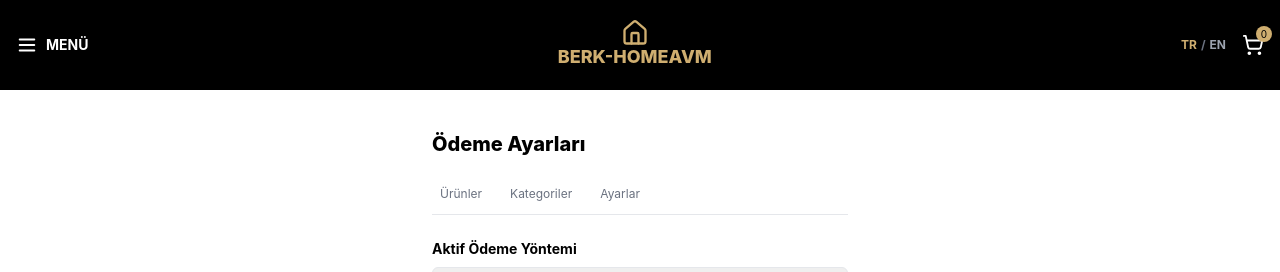
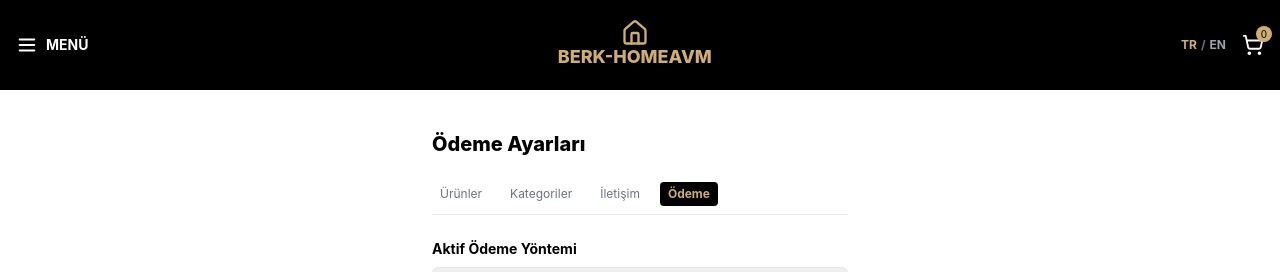
Before and after one commit to takrun00-hue/berk-homeavm, a Next.js app: page /admin/payment in a window 1280 px wide. Shown: the top 272 px of the page. Built offline with nearby package versions, Linux system fonts and the light colour scheme; no server answers; the database is empty.

Commit message:
Update AdminNav links for settings and payment

```diff
--- a/components/AdminNav.tsx
+++ b/components/AdminNav.tsx
@@ -6,7 +6,8 @@ import { usePathname } from "next/navigation";
 const links = [
   { href: "/admin/products", label: "Ürünler" },
   { href: "/admin/categories", label: "Kategoriler" },
-  { href: "/admin/settings", label: "Ayarlar" },
+  { href: "/admin/settings", label: "İletişim" },
+  { href: "/admin/payment", label: "Ödeme" },
 ];
 
 export default function AdminNav() {
```
